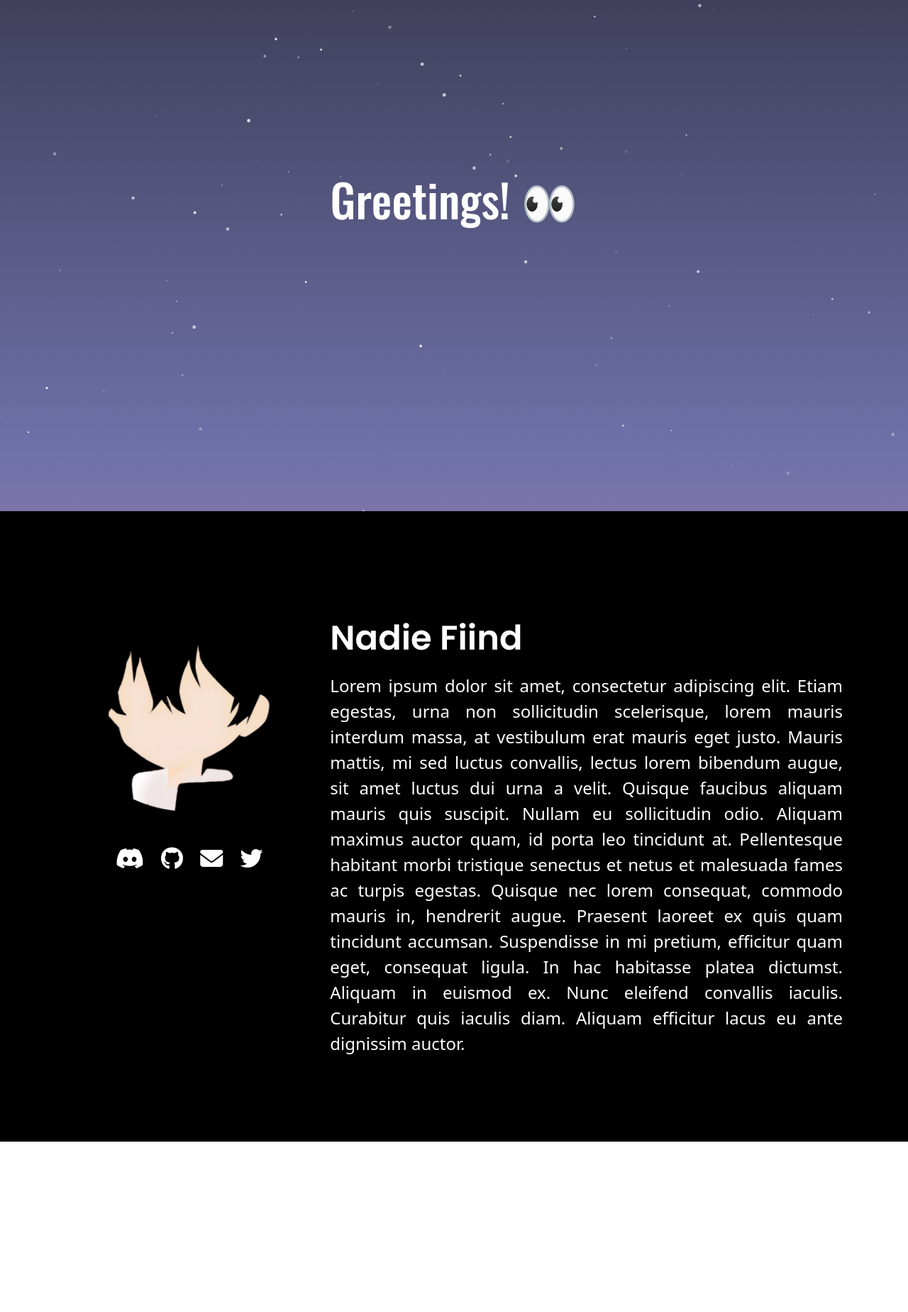
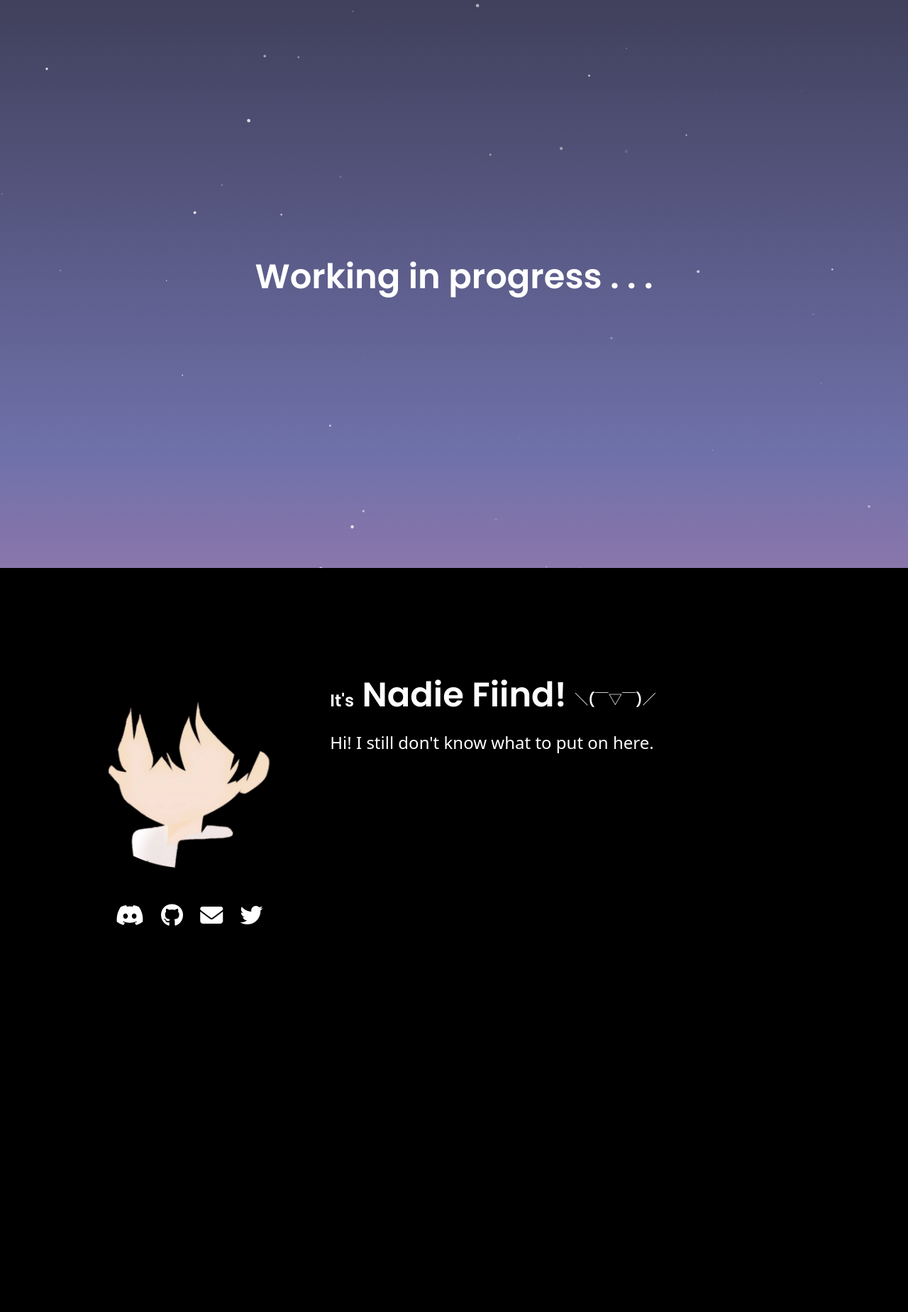
Before and after one commit to NadieFiind/nadiefiind, a Flask app: page / in a window 1280 px wide. Shown: the top 1848 px of the page at 71% size. After the commit the page ends 1304 px from the top, so only its background shows below. Run offline with Flask 2, Linux system fonts and the light colour scheme; some libraries are stand-ins or nearby versions.

Commit message:
Second Home Design

```diff
--- a/app/static/css/home.css
+++ b/app/static/css/home.css
@@ -1,34 +1,46 @@
+header {
+	margin: auto;
+	max-width: 600px;
+	height: 100vh;
+	text-align: center;
+	line-height: 100vh;
+}
+
 h1 {
-	text-align: center;
-	margin: auto;
-	padding-top: 240px;
-	width: 600px;
-	font-size: 4rem;
+	display: inline-block;
+	font-size: 3rem;
 	color: white;
-	font-family: Oswald;
-	line-height: 80px;
+	font-family: Poppins;
 }
 
 h2 {
 	font-size: 3rem;
 	font-family: Poppins;
 	margin-bottom: 20px;
+	text-align: center;
+}
+h2 > span:nth-child(2) {
+	position: relative;
+	top: -3px;
+	font-size: 1.2rem;
 }
 
 /*** First Section ***/
 .section1 {
+	margin: 0;
 	background-color: black;
-	margin: 400px auto;
 	color: white;
-	padding: 0 80px 120px 80px;
+	padding: 0 0 120px 0;
 }
 .social-links {
 	padding-top: 50px;
 	text-align: center;
 }
-.social-links > div {
+.social-links > a {
 	display: inline;
 	padding: 0 10px;
+	color: white;
+	text-decoration: none;
 }
 .avatar {
 	text-align: center;
@@ -38,9 +50,22 @@ h2 {
 	width: 100%;
 }
 .text {
-	padding-top: 150px;
 	text-align: justify;
 }
 .section1 span {
 	font-size: 1.5rem;
 }
+
+/* Medium devices (tablets, 768px and up) */
+@media (min-width: 768px) {
+	/*** First Section ***/
+	.section1 {
+		padding: 0 80px 120px 80px;
+	}
+	h2 {
+		text-align: left;
+	}
+	.text {
+		padding-top: 150px;
+	}
+}
--- a/app/static/css/index.css
+++ b/app/static/css/index.css
@@ -4,6 +4,15 @@
 /* Debugging */
 .x {
 	border: 1px solid red;
+}
+
+.noselect {
+	-webkit-touch-callout: none; /* iOS Safari */
+	-webkit-user-select: none; /* Safari */
+	-khtml-user-select: none; /* Konqueror HTML */
+	-moz-user-select: none; /* Old versions of Firefox */
+	-ms-user-select: none; /* Internet Explorer/Edge */
+	user-select: none;
 }
 
 body {
--- a/app/static/scripts/index.js
+++ b/app/static/scripts/index.js
@@ -66,7 +66,7 @@ particlesJS(
 	"particles-js", {
 		"particles": {
 			"number": {
-				"value": 100,
+				"value": 50,
 				"density": {
 					"enable": false,
 					"value_area": 800
--- a/app/templates/home.html
+++ b/app/templates/home.html
@@ -2,39 +2,30 @@
 {% block head %}
 		<!-- Local Stylesheets and Scripts -->
 		<link rel="stylesheet" href="{{ url_for('static', filename='css/home.css') }}">
+		<script src="{{ url_for('static', filename='scripts/home.js') }}" defer></script>
 {% endblock head %}
 {% block body %}
-		<h1>Greetings! 👀</h1>
+		<header>
+			<h1 class="noselect">
+				Working in progress
+				<span class="dot">.</span>
+				<span class="dot">.</span>
+				<span class="dot">.</span>
+			</h1>
+		</header>
 		<section class="section1 row">
-			<div class="avatar col-4">
+			<div class="avatar col-12 col-md-4">
 				<img src="{{ url_for('static', filename='images/Nadie.png') }}">
 				<div class="m-0 social-links">
-					<div class="fab fa-discord fa-2x"></div>
-					<div class="fab fa-github fa-2x"></div>
-					<div class="fas fa-envelope fa-2x"></div>
-					<div class="fab fa-twitter fa-2x"></div>
+					<a target="_blank" href="https://discordapp.com/users/459745032811839500" class="fa-2x fab fa-discord"></a>
+					<a target="_blank" href="https://github.com/NadieFiind" class="fa-2x fab fa-github"></a>
+					<a target="_blank" href="mailto:nadiefiind@gmail.com" class="fa-2x fas fa-envelope"></a>
+					<a target="_blank" href="https://twitter.com/NadieFiind" class="fa-2x fab fa-twitter"></a>
 				</div>
 			</div>
-			<div class="text col-8">
-				<h2>Nadie Fiind</h2>
-				<span>
-					Lorem ipsum dolor sit amet, consectetur adipiscing elit.
-					Etiam egestas, urna non sollicitudin scelerisque,
-					lorem mauris interdum massa, at vestibulum erat mauris eget justo.
-					Mauris mattis, mi sed luctus convallis, lectus lorem bibendum augue,
-					sit amet luctus dui urna a velit.
-					Quisque faucibus aliquam mauris quis suscipit.
-					Nullam eu sollicitudin odio.
-					Aliquam maximus auctor quam, id porta leo tincidunt at.
-					Pellentesque habitant morbi tristique senectus et netus et malesuada
-					fames ac turpis egestas. Quisque nec lorem consequat,
-					commodo mauris in, hendrerit augue. Praesent laoreet ex quis quam
-					tincidunt accumsan. Suspendisse in mi pretium, efficitur quam eget,
-					consequat ligula. In hac habitasse platea dictumst.
-					Aliquam in euismod ex. Nunc eleifend convallis iaculis.
-					Curabitur quis iaculis diam.
-					Aliquam efficitur lacus eu ante dignissim auctor.
-				</span>
+			<div class="text col-12 col-md-8">
+				<h2><span>It's</span> Nadie Fiind! <span>＼(￣▽￣)／</span></h2>
+				<span>Hi! I still don't know what to put on here.</span>
 			</div>
 		</section>
 {% endblock body %}
--- a/app/templates/index.html
+++ b/app/templates/index.html
@@ -29,6 +29,7 @@
 
 		<script src="https://cdn.jsdelivr.net/particles.js/2.0.0/particles.min.js" defer></script>
 		<script src="https://kit.fontawesome.com/9a9a3f50ed.js" crossorigin="anonymous" defer></script>
+		<script src="https://cdnjs.cloudflare.com/ajax/libs/animejs/2.0.2/anime.min.js" defer></script>
 
 		<!-- Global Stylesheets and Scripts -->
 		<link rel="icon" href="{{ url_for('static', filename='images/Nadie.png') }}">
```
